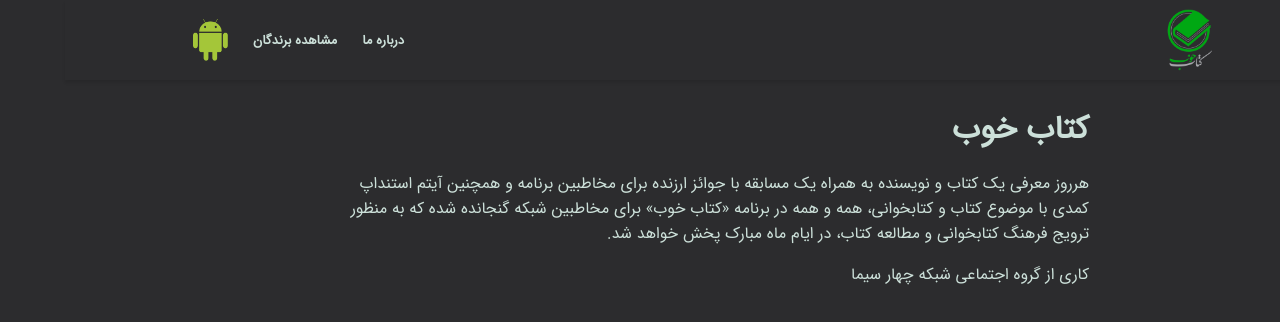
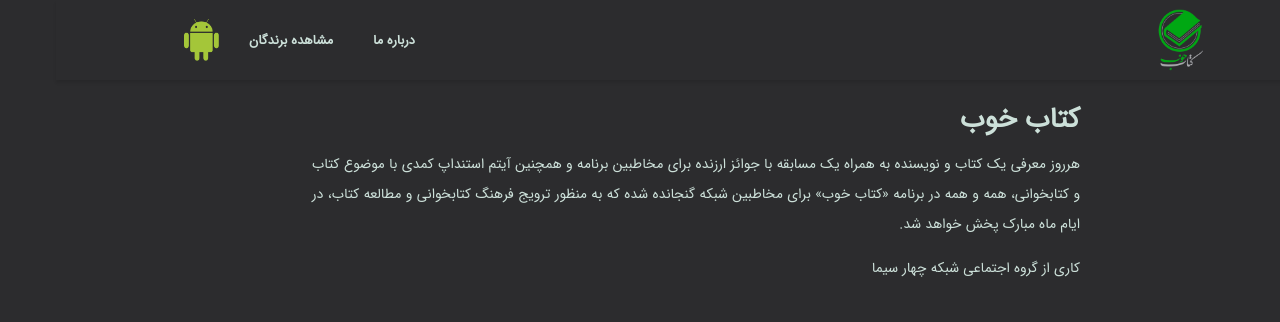
Before and after one commit to abelmiri/achar-app, a React (Create React App) app: page /about in a window 1280 px wide. Shown: the top 322 px of the page. Built offline with nearby package versions, Linux system fonts and the light colour scheme.

Commit message:
fixes for headers

```diff
--- a/src/Components/Header.js
+++ b/src/Components/Header.js
@@ -154,6 +154,7 @@ class Header extends PureComponent
                             <div className="header-sidebar-container" style={{transform: "translateX(100%)"}} ref={e => this.sidebar = e}>
                                 <Link to="/" onClick={this.hideSidebar}><img className="header-logo-side" src={Logo} alt="logo"/></Link>
                                 <Material className="header-sidebar-btn name">{user.name || user.phone}</Material>
+                                <Link to="/about" className="header-sidebar-link" onClick={this.hideSidebar}><Material className="header-sidebar-btn">درباره ما</Material></Link>
                                 <Link to="/winners" className="header-sidebar-link" onClick={this.hideSidebar}><Material className="header-sidebar-btn">مشاهده برندگان</Material></Link>
                                 <Material className="header-sidebar-log-out" onClick={this.logout}>خروج از حساب</Material>
                             </div>
@@ -161,16 +162,16 @@ class Header extends PureComponent
                         </div>
                         :
                         (location.pathname === "/about" || location.pathname === "/winners") &&
-                        <div className="header-section">
+                        <div className="header-section show-desktop">
                             <Link className="header-logo-link" to="/"><img className="header-logo" src={Logo} alt="logo"/></Link>
                         </div>
                 }
-                <Link to="/" className={`header-section ${user ? "" : "none"}`}>
-                    <img src={Logo} className="header-icon" alt="دانلود اپ"/>
+                <Link to="/" className={`header-section ${user || location.pathname === "/about" || location.pathname === "/winners" ? "" : "none"}`}>
+                    <img src={Logo} className="header-icon" alt="سایت کتاب خوب"/>
                 </Link>
                 <div className="header-section">
-                    <Link className={`header-link ${user ? "" : "show-mobile"}`} to="/about">درباره ما</Link>
-                    <Link className={`header-link ${user ? "" : "show-mobile"}`} to="/winners">مشاهده برندگان</Link>
+                    <Link className={`header-link ${user || location.pathname === "/about" || location.pathname === "/winners" ? "" : "show-mobile"}`} to="/about"><Material backgroundColor="rgba(255,255,255,0.2)" className="header-link-material">درباره ما</Material></Link>
+                    <Link className={`header-link ${user || location.pathname === "/about" || location.pathname === "/winners" ? "" : "show-mobile"}`} to="/winners"><Material backgroundColor="rgba(255,255,255,0.2)" className="header-link-material">مشاهده برندگان</Material></Link>
                     <a href="/ketabekhoob.apk" download><img src={Android} className="header-app" alt="دانلود اپ"/></a>
                 </div>
             </div>
--- a/src/Styles/about.scss
+++ b/src/Styles/about.scss
@@ -3,6 +3,10 @@
   width: 100%;
   padding: 25px 20px;
   color: var(--secondary-color-light);
+  text-align: justify;
+  text-align-last: right;
+  line-height: 30px;
+  font-size: 14px;
 
   @media screen and (min-width: 768px) {
     width: 80%;
--- a/src/Styles/header.scss
+++ b/src/Styles/header.scss
@@ -36,7 +36,7 @@
 }
 
 .header-icon {
-  width: 50px;
+  width: 55px;
   @media screen and (min-width: 480px) {
     display: none;
   }
@@ -75,6 +75,12 @@
   display: inline-flex;
   align-items: center;
 
+  &.show-desktop {
+    @media screen and (max-width: 480px) {
+      display: none;
+    }
+  }
+
   &.none {
     display: none;
   }
@@ -83,7 +89,7 @@
 .header-link {
   font-size: 13px;
   font-weight: bold;
-  margin-left: 25px;
+  margin: 0 10px;
   color: var(--secondary-color-light);
 
   &.show-mobile {
@@ -97,9 +103,19 @@
   }
 }
 
+.header-link-material {
+  padding: 10px;
+  border-radius: 25px;
+}
+
 .header-app {
   display: block;
   width: 35px;
+  margin-right: 10px;
+
+  @media screen and (max-width: 480px) {
+    width: 30px;
+  }
 }
 
 .header-hamburger {
@@ -142,8 +158,7 @@
 }
 
 .header-sidebar-btn {
-  border-top: 1px solid var(--login-page-background-color);
-  border-bottom: 1px solid var(--login-page-background-color);
+  border-bottom: 1px solid var(--background-color);
   padding: 20px 15px;
   margin-top: -1px;
   background-color: inherit;
--- a/src/Styles/winners.scss
+++ b/src/Styles/winners.scss
@@ -4,6 +4,7 @@
   padding: 25px 20px;
   color: var(--secondary-color-light);
   text-align: center;
+  font-size: 14px;
 
   @media screen and (min-width: 768px) {
     width: 80%;
```
